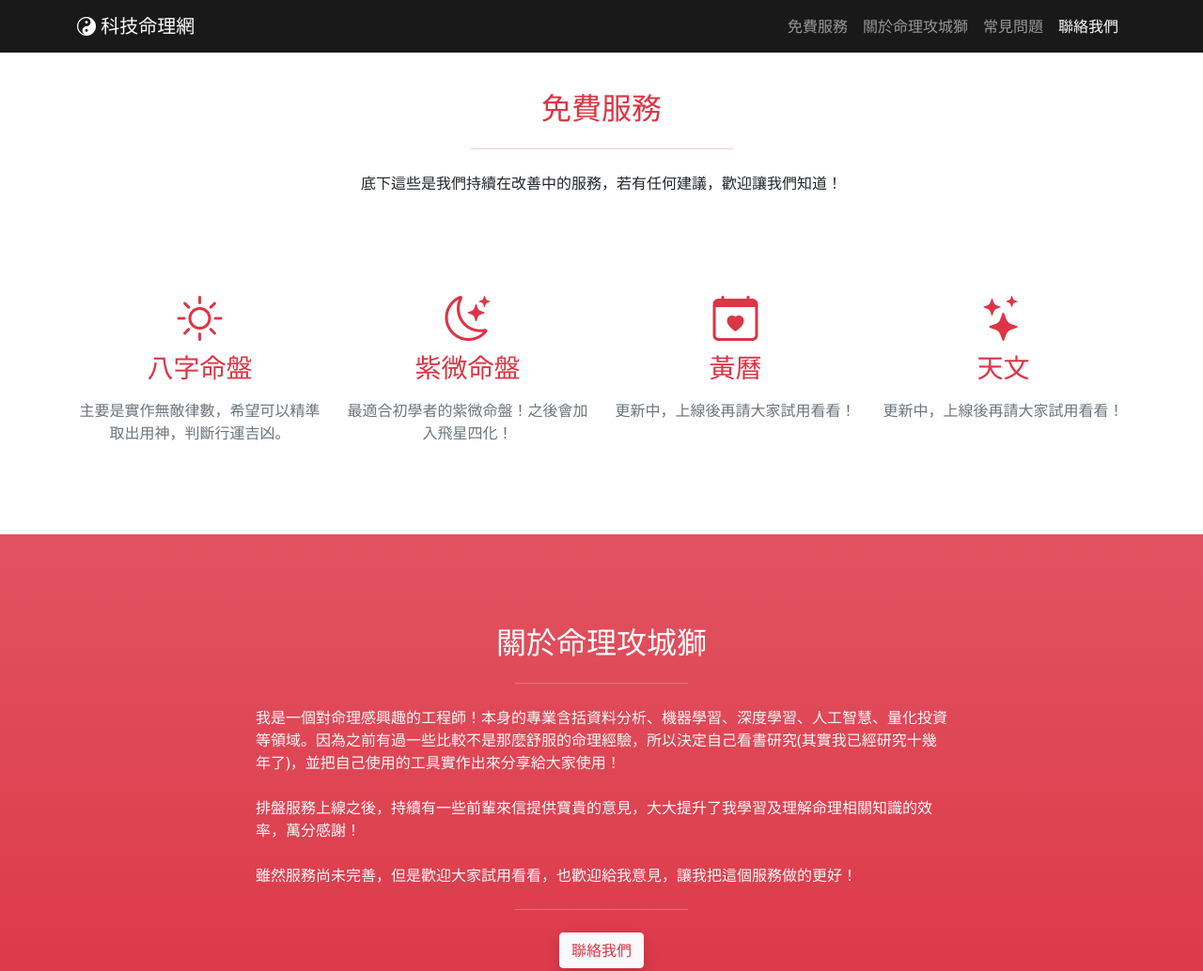
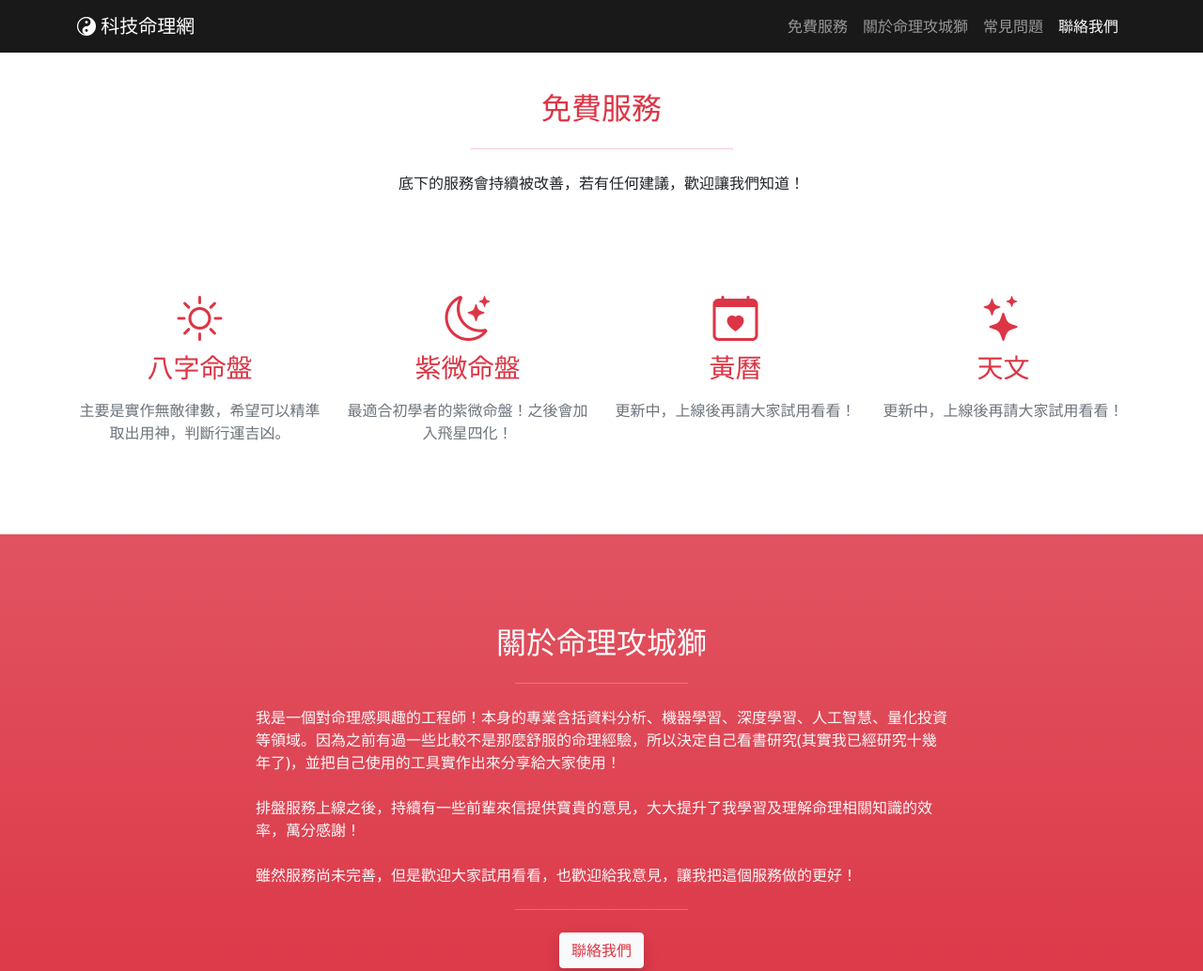
Before and after one commit to pyfate/pyfate.github.io, a plain HTML site: page index.html in a window 1280 px wide. Shown: the top 1034 px of the page at 94% size. Drawn offline with nearby package versions, Linux system fonts and the light colour scheme.

Commit message:
Update index.html

```diff
--- a/index.html
+++ b/index.html
@@ -78,7 +78,7 @@
           <div class="col-lg-12 text-center">
             <h2 class="text-danger">免費服務</h2>
             <hr class="border-top border-danger w-25 mx-auto my-4">
-            <p class="mb-5">底下這些是我們持續在改善中的服務，若有任何建議，歡迎讓我們知道！</p>
+            <p class="mb-5">底下的服務會持續被改善，若有任何建議，歡迎讓我們知道！</p>
           </div>
         </div>
         <div class="row">
```
